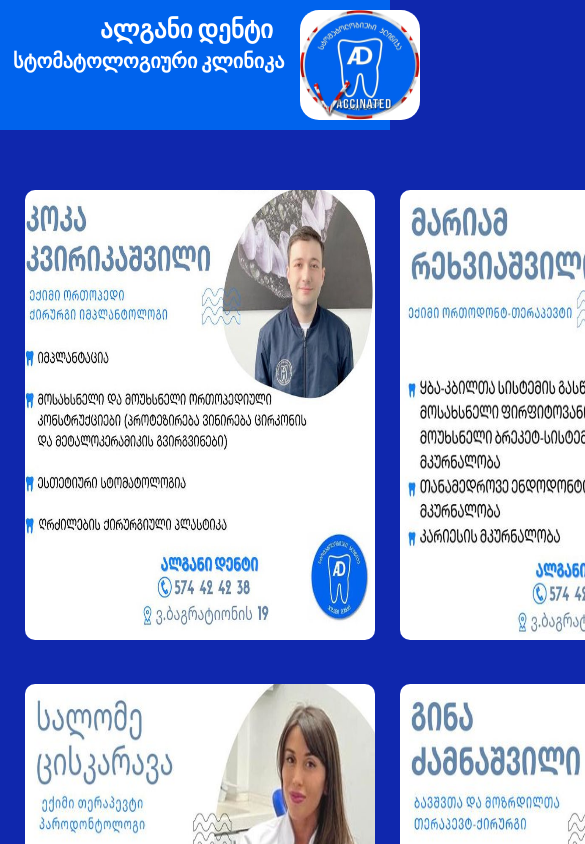
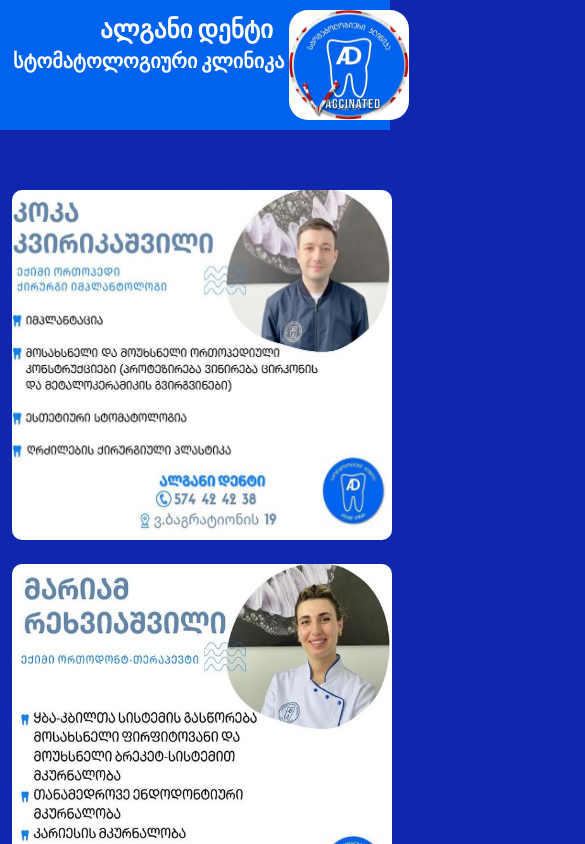
Before and after one commit to SabaMinadze/algani-denti, a Next.js app: page /stomatologi in a window 390 px wide. Shown: the top 844 px of the page, 585 px wide, since content can reach past the window. Built offline with nearby package versions, Linux system fonts and the light colour scheme.

Commit message:
Hot hot changes

```diff
--- a/app/aboutus/page.module.css
+++ b/app/aboutus/page.module.css
@@ -4,3 +4,17 @@
     margin-left: 20px;
     margin-top: 20px;
 }
+
+
+/************************************ MEDIA QUERT CONYENT ***********************************/
+
+@media (min-width: 220px) and (max-width: 950px){
+    .box{
+        color: rgb(255, 255, 255);
+        font-size: 10px;
+        margin-left: 12px;
+        margin-top: 20px;
+    }
+
+
+}
--- a/app/achievements/page.module.css
+++ b/app/achievements/page.module.css
@@ -11,3 +11,23 @@
 .img{
     margin-left: 30px;
 }
+
+
+@media (min-width: 220px) and (max-width: 950px){
+    .txt{
+        text-align: center;
+        font-size: 25px;
+        color: cyan;
+    }
+
+    .box{
+        display: block;
+    }
+
+    .img{
+        margin-left: 10px;
+        width: 390px;
+    }
+
+
+}
--- a/app/components/Burgernav/Burgernav.module.css
+++ b/app/components/Burgernav/Burgernav.module.css
@@ -85,7 +85,7 @@
   color: var(--background);
   max-width: 250px;
   height: 90vh;
-  transform: translateY(-60px);
+  transform: translateY(-61px);
 
 }
 
--- a/app/components/Contact/Contact.module.css
+++ b/app/components/Contact/Contact.module.css
@@ -1,3 +1,7 @@
+.box{
+    text-align: center;
+}
+
 .name{
     height: 40px;
     width: 280px;
@@ -21,7 +25,6 @@
     font-size: 30px;
     background-color: rgb(43, 43, 43);
     cursor: pointer;
-
 }
 
 
@@ -39,3 +42,32 @@
     color: rgb(255, 255, 255);
     font-size: 25px;
 }
+
+
+@media (min-width: 220px) and (max-width: 950px){
+    .box{
+        text-align: left;
+        margin-left: 5px;
+    }
+
+
+    .info{
+        height: 150px;
+        width: 380px;
+        font-size: 25px;
+        background-color: rgb(43, 43, 43);
+
+    }
+
+    .submit{
+        width: 180px;
+        height: 50px;
+        cursor: pointer;
+        font-size: 30px;
+        margin-left: 200px;
+        background-color: rgb(46, 46, 46);
+        color: rgb(255, 255, 255);
+    }
+
+
+}
--- a/app/components/Contact/Contact.tsx
+++ b/app/components/Contact/Contact.tsx
@@ -29,7 +29,6 @@
 
     return (
         <>
-        <center>
             <div className={styles.box}>
               <form onSubmit={handleSubmit}>
                 <label htmlFor="name" className={styles.txt}>სახელი: </label>
@@ -47,7 +46,6 @@
                 <input type="submit" value="მოგვწერეთ" className={styles.submit} />
               </form>
             </div>
-        </center>
       </>
       );
     }
--- a/app/components/Navbar/Navbar.module.css
+++ b/app/components/Navbar/Navbar.module.css
@@ -34,8 +34,18 @@
 
 /************************************ MEDIA QUERT CONYENT ***********************************/
 
-@media (min-width: 320px) and (max-width: 950px){
+@media (min-width: 220px) and (max-width: 950px){
+    .navbar{
+        min-width: 220px;
+        max-width: 950px;
+        height: 130px;
+        background-color: rgb(0,99,237);
+    }
+
+
     .txt{
+        min-width: 220px;
+        max-width: 950px;
         transform: translateY(-110px);
         margin-left: 100px;
         font-size: 25px;
@@ -43,6 +53,8 @@
     }
 
     .txt2{
+        min-width: 220px;
+        max-width: 950px;
         transform: translateY(-105px);
         margin-left: 13px;
         font-size: 20px;
@@ -51,7 +63,7 @@
 
     .logo{
         border-radius: 19px;
-        margin-left: 300px;
+        margin-left: 289px;
         height: 110px;
         width: 120px;
         margin-top: 10px;
--- a/app/components/Subnav/Subnav.module.css
+++ b/app/components/Subnav/Subnav.module.css
@@ -27,7 +27,7 @@
 
 /************************************ MEDIA QUERT CONYENT ***********************************/
 
-@media (min-width: 320px) and (max-width: 950px){
+@media (min-width: 220px) and (max-width: 950px){
     .contentcontainer{
         color: rgb(15, 39, 173);
 
--- a/app/stomatologi/page.module.css
+++ b/app/stomatologi/page.module.css
@@ -7,3 +7,20 @@
     border-radius: 10px;
     cursor: pointer;
 }
+
+
+/************************************ MEDIA QUERT CONYENT ***********************************/
+
+@media (min-width: 220px) and (max-width: 950px){
+    .box{
+        display: block;
+    }
+
+    .img1{
+        margin-left: 12px;
+        border-radius: 10px;
+        cursor: pointer;
+        width: 380px;
+        height: 350px;
+    }
+}
```
Also changed, not shown: app/achievements/page.tsx (+5 -5 lines). Lines whose indentation alone changed are shown as unchanged.
